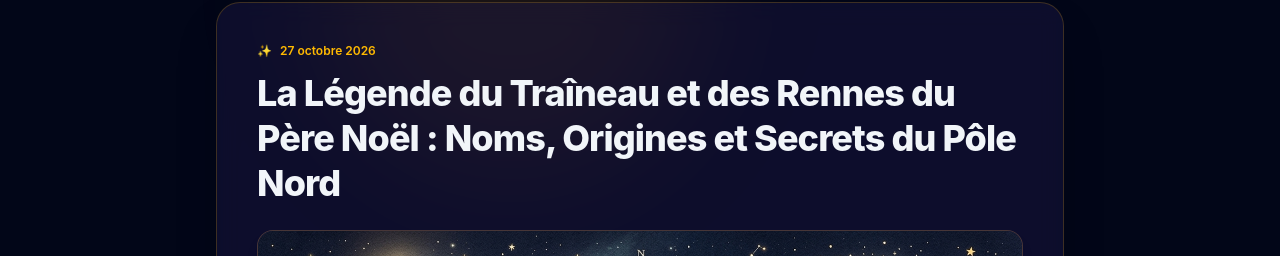
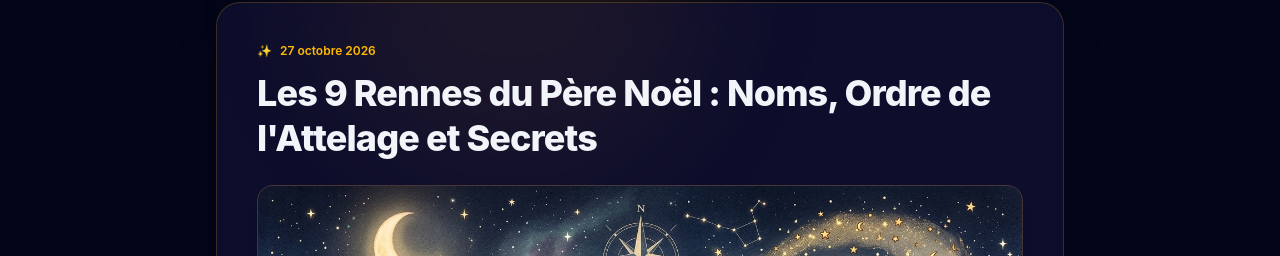
Before and after one commit to AlexConceptDevelopper/permisduperenoel, a React (Vite) app in the folder frontend/: page /blog/noms-rennes-pere-noel in a window 1280 px wide. Shown: the part 206-462 px from the top of the page. Built offline with nearby package versions, Linux system fonts and the light colour scheme; no server answers.

Commit message:
boost renne du pere noel article

```diff
--- a/frontend/src/articles/noms-rennes-pere-noel.tsx
+++ b/frontend/src/articles/noms-rennes-pere-noel.tsx
@@ -1,6 +1,6 @@
 export const metadata = {
   slug: "noms-rennes-pere-noel",
-  title: "La Légende du Traîneau et des Rennes du Père Noël : Noms, Origines et Secrets du Pôle Nord",
+  title: "Les 9 Rennes du Père Noël : Noms, Ordre de l'Attelage et Secrets",
   description: "Découvrez l'histoire complète et détaillée de l'attelage magique du Père Noël. Noms officiels en français et anglais, origines littéraires de 1823, histoire de Rudolphe et secrets de fabrication du traîneau.",
   date: "27 octobre 2026",
   image: "/images/blog/rennes-pere-noel.jpg",
@@ -9,7 +9,7 @@ export const metadata = {
     "@graph": [
       {
         "@type": "Article",
-        "headline": "La Légende du Traîneau et des Rennes du Père Noël : Noms, Origines et Secrets du Pôle Nord",
+        "headline": "Noms des Rennes du Père Noël : Tout Savoir sur l'Attelage Magique",
         "description": "Découvrez l'histoire complète et détaillée de l'attelage magique du Père Noël. Noms officiels en français et anglais, origines littéraires de 1823, histoire de Rudolphe et secrets de fabrication du traîneau.",
         "image": "https://permisduperenoel.fr/images/blog/rennes-pere-noel.jpg",
         "datePublished": "2026-10-27T08:00:00+01:00",
```
